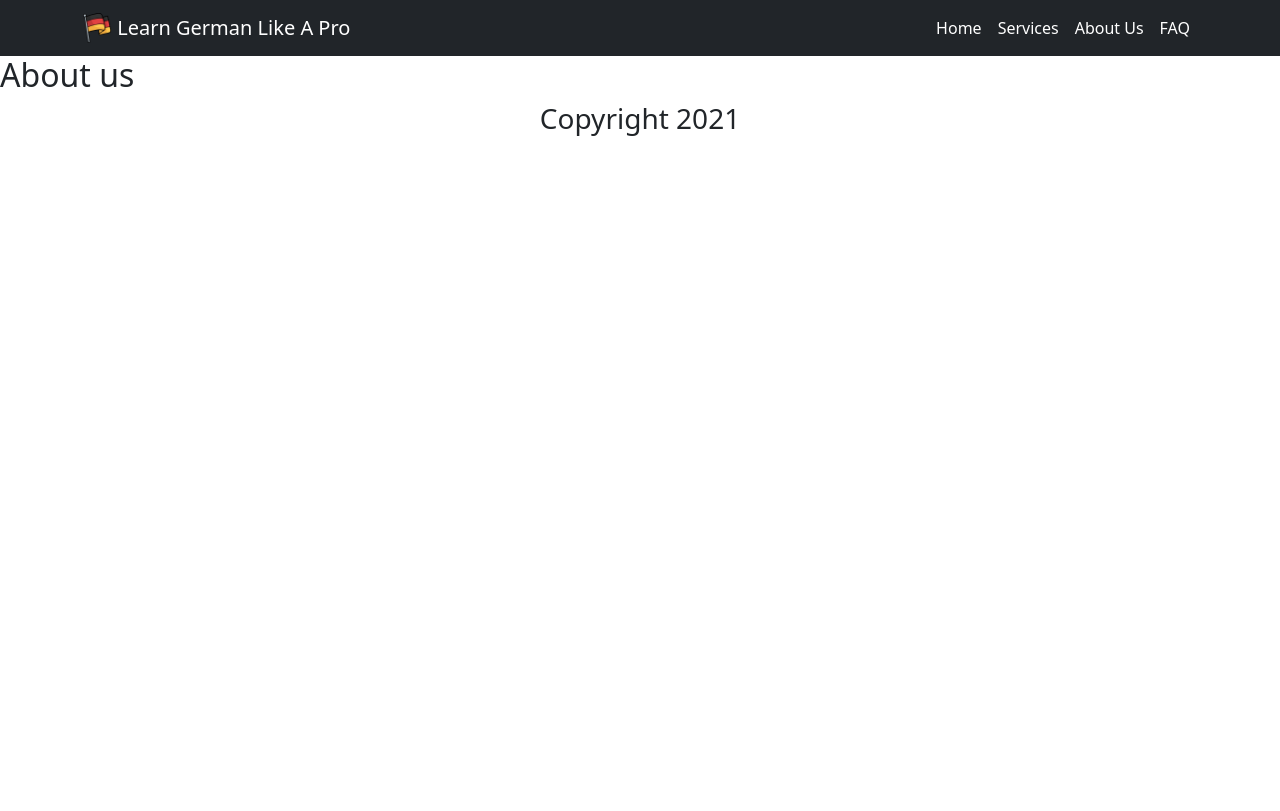
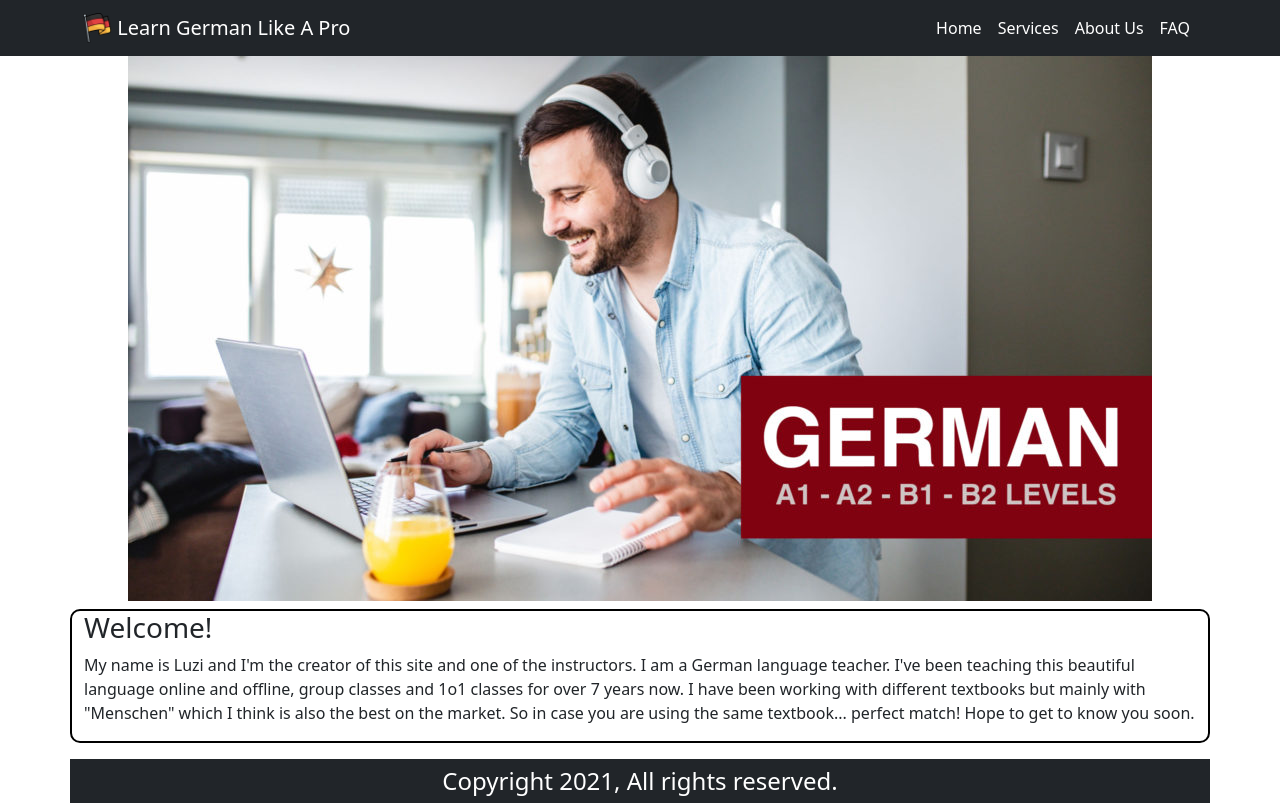
Before and after one commit to Psyche47/Learn-German-Like-A-Pro-React-Router-Practice, a React (Create React App) app: page /about in a window 1280 px wide. Built offline with nearby package versions, Linux system fonts and the light colour scheme.

Commit message:
Footer fixed

```diff
--- a/src/Components/AboutUs/AboutUs.js
+++ b/src/Components/AboutUs/AboutUs.js
@@ -1,9 +1,31 @@
 import React from "react";
+import headerImg from "../../Images/header2.jpg";
+import { Row, Col } from "react-bootstrap";
 
 const AboutUs = () => {
+  const details = {
+    border: "2px solid black",
+    borderRadius: "10px",
+  };
   return (
-    <div>
-      <h2>About us</h2>
+    <div className="d-flex container">
+      <Row>
+        <Col className="text-center">
+          <img src={headerImg} alt="" className-="img-fluid" />
+        </Col>
+        <Col style={details} className="mt-2">
+          <h3>Welcome!</h3>
+          <p>
+            My name is Luzi and I'm the creator of this site and one of the
+            instructors. I am a German language teacher. I've been teaching this
+            beautiful language online and offline, group classes and 1o1 classes
+            for over 7 years now. I have been working with different textbooks
+            but mainly with "Menschen" which I think is also the best on the
+            market. So in case you are using the same textbook... perfect match!
+            Hope to get to know you soon.
+          </p>
+        </Col>
+      </Row>
     </div>
   );
 };
--- a/src/Components/FAQ/FAQ.js
+++ b/src/Components/FAQ/FAQ.js
@@ -1,9 +1,34 @@
 import React from "react";
+import { ListGroup } from "react-bootstrap";
 
 const FAQ = () => {
   return (
-    <div>
-      <h2>Faq</h2>
+    <div className="container">
+      <h2 className="bg-dark text-white text-center p-2 mt-2 ">
+        Frequently asked questions!
+      </h2>
+      <ListGroup>
+        <ListGroup.Item>1. Who can take these courses?</ListGroup.Item>
+        <ListGroup.Item>
+          Ans: Our courses are online at the moment and everyone can enroll.
+        </ListGroup.Item>
+        <ListGroup.Item>2. How to pay fees?</ListGroup.Item>
+        <ListGroup.Item>
+          Ans: A lot of gateways are available. Preferred is Paypal.
+        </ListGroup.Item>
+        <ListGroup.Item>3. How many lessons are in the courses?</ListGroup.Item>
+        <ListGroup.Item>
+          Ans: Total of 32 lessons in Intensive and 72 in Extensive.
+        </ListGroup.Item>
+        <ListGroup.Item>4. Are the classes live or recorded?</ListGroup.Item>
+        <ListGroup.Item>
+          Ans: Classes are a mixture of live and recorded.
+        </ListGroup.Item>
+        <ListGroup.Item>5. Will books be provided?</ListGroup.Item>
+        <ListGroup.Item>
+          Ans: 2 Ebooks and a lot of exercise PDF's will be given.
+        </ListGroup.Item>
+      </ListGroup>
     </div>
   );
 };
--- a/src/Components/Footer/Footer.js
+++ b/src/Components/Footer/Footer.js
@@ -3,7 +3,9 @@ import React from "react";
 const Footer = () => {
   return (
     <footer>
-      <h3 className="text-center">Copyright 2021</h3>
+      <h4 className="text-center bg-dark text-white p-2 mt-3 container">
+        Copyright 2021, All rights reserved.
+      </h4>
     </footer>
   );
 };
--- a/src/Components/Home/Home.js
+++ b/src/Components/Home/Home.js
@@ -5,6 +5,10 @@ import { Container } from "react-bootstrap";
 import header_img from "../../Images/header.jpg";
 import Service from "../Service/Service";
 const Home = () => {
+  const details = {
+    border: "2px solid black",
+    borderRadius: "10px",
+  };
   const [courses, setCourses] = useState([]);
   useEffect(() => {
     fetch("./services.json")
@@ -18,9 +22,11 @@ const Home = () => {
           <div>
             <img src={header_img} alt="" />
           </div>
-          <div className="ms-3">
+          <div className="ms-3 p-2 mt-2" style={details}>
             <h4>Learn From Our Expert Teachers.</h4>
             <h4>Ace your German Exam.</h4>
+            <p>Take lessons from instructors with 10+ years of experience.</p>
+            <p>Guaranteed Success!</p>
           </div>
         </div>
       </section>
```
Also changed, not shown: src/Images/luzi.jpg (added).
